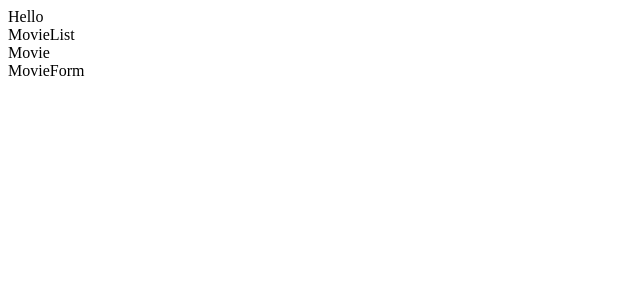
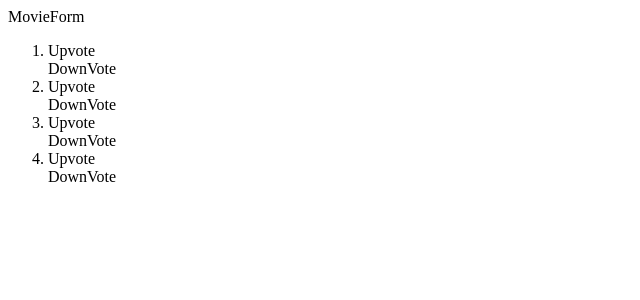
Before and after one commit to enjik/movie-voting-app, a React app: page / in a window 1280 px wide. Shown: the top 300 px of the page, without its empty margins (0-640 px from the left). Built offline with nearby package versions, Linux system fonts and the light colour scheme; the HTML template or start-up script is replaced by a standard one.

Commit message:
Render filler data as list

```diff
--- a/client/src/components/Movie.jsx
+++ b/client/src/components/Movie.jsx
@@ -6,7 +6,10 @@ class Movie extends React.Component {
   }
   render() {
     return(
-      <div>Movie</div>
+      <li class="movie-member">
+        <div>Upvote</div>
+        <div>DownVote</div>
+      </li>
     )
   }
 }
--- a/client/src/components/MovieList.jsx
+++ b/client/src/components/MovieList.jsx
@@ -3,10 +3,10 @@ import Movie from './Movie.jsx';
 
 const MovieList = (props) => {
   return (
-    <div>
-      <div>MovieList</div>
-      <Movie />
-    </div>
+    <ol class="movie-list">
+      {props.movies.map(movie => (
+        <Movie info={movie} />))}
+    </ol>
   )
 }
 
--- a/client/src/index.jsx
+++ b/client/src/index.jsx
@@ -3,11 +3,11 @@ import ReactDOM from 'react-dom';
 import MovieList from './components/MovieList.jsx';
 import MovieForm from './components/MovieForm.jsx';
 
+const exampleMovies = ["A", "B", "C", "D"];
 const App = (props) => (
   <div>
-    <div>Hello</div>
-    <MovieList />
     <MovieForm />
+    <MovieList movies={exampleMovies} />
   </div>
 );
 
```
Also changed, not shown: 1 other file (tests, documents, lock files or other folders).
